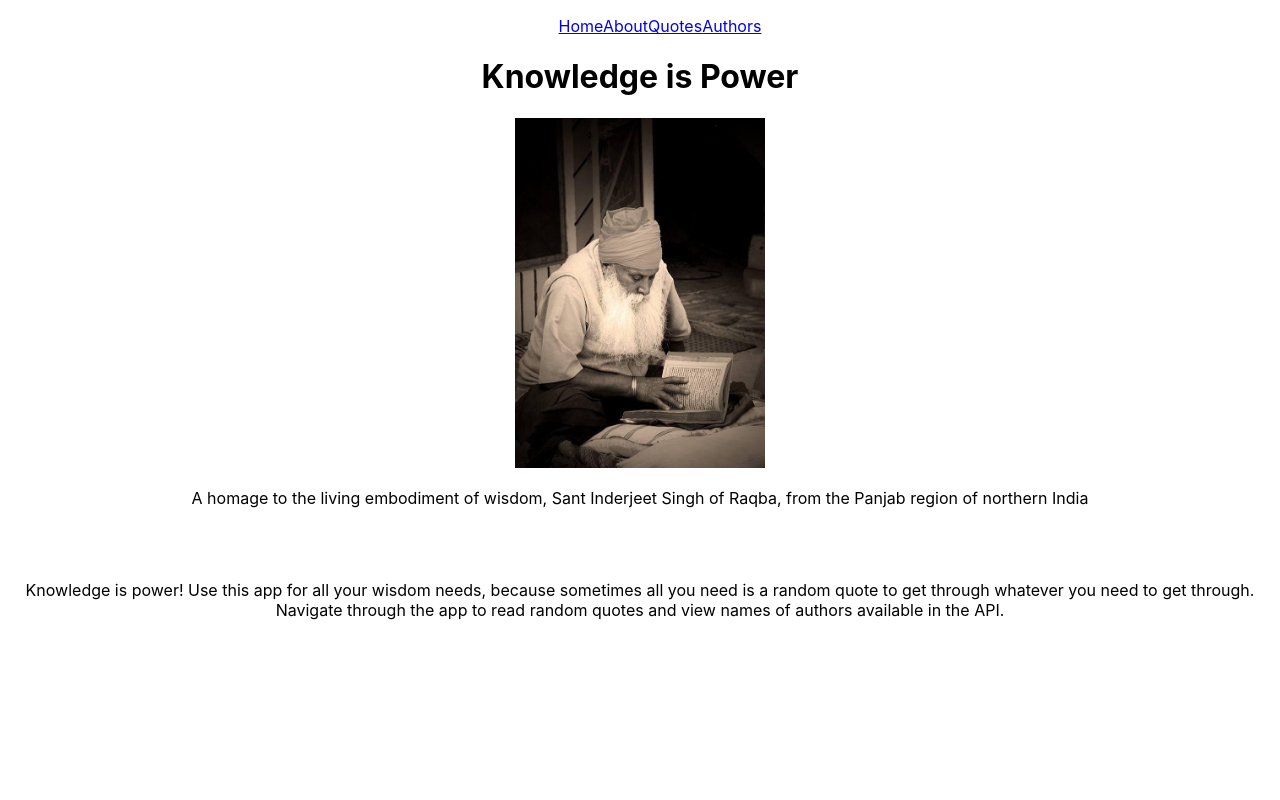
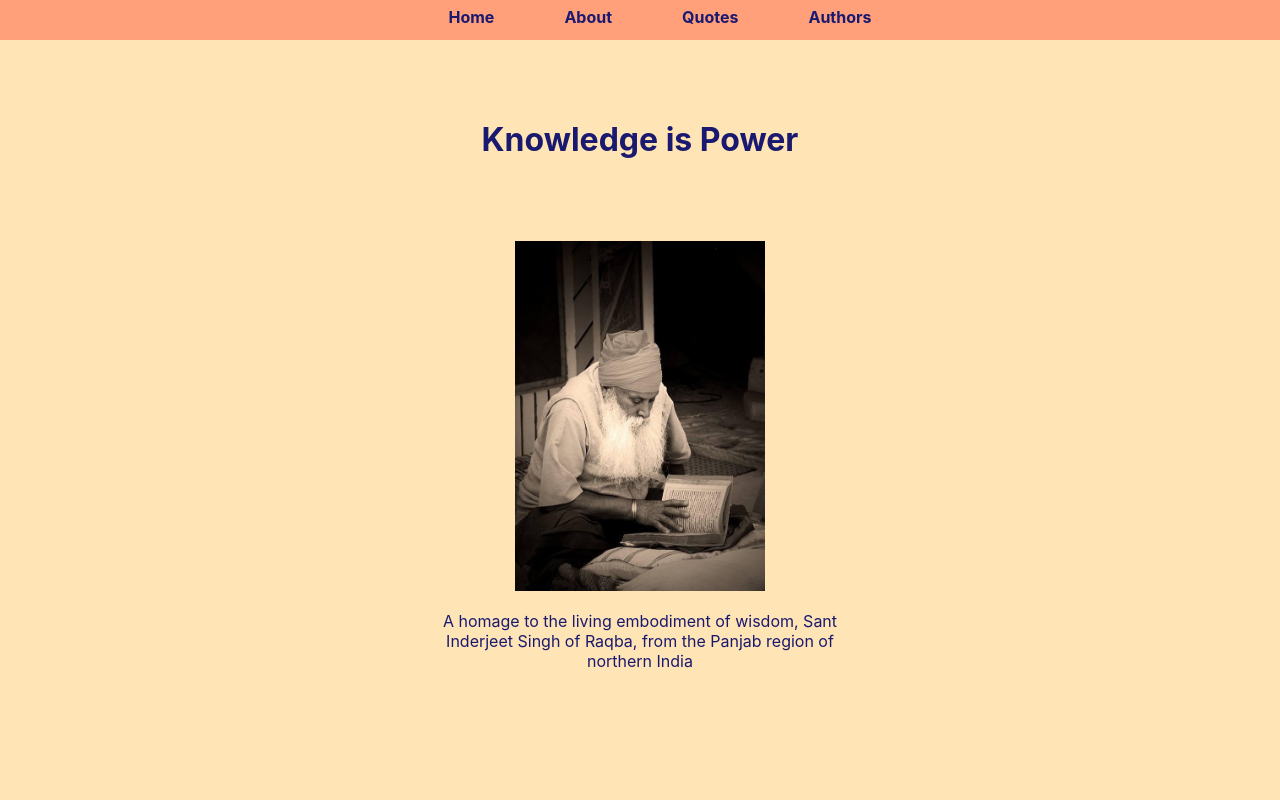
Before and after one commit to robby-g-singh/GA-React-Project, a React (Create React App) app: page / in a window 1280 px wide. Shown: the top 800 px of the page. Built offline with nearby package versions, Linux system fonts and the light colour scheme; no server answers.

Commit message:
commit changes

```diff
--- a/src/App.css
+++ b/src/App.css
@@ -1,5 +1,7 @@
 .App {
   text-align: center;
+  color: #191970;
+
 }
 
 .App-logo {
@@ -36,3 +38,27 @@
     transform: rotate(360deg);
   }
 }
+
+body {
+  background-color: #FFE4B5;
+}
+
+.nav-list {
+  border: 5px;
+  background-color: #FFA07A;
+  margin: 0px;
+  height: 40px;
+
+}
+
+.nav-list a {
+  color: #191970;
+  margin-left: 20px;
+  margin-right: 20px;
+  text-decoration: none;
+  padding: 7px 15px;
+  display: inline-block;
+  vertical-align: middle;
+  font-weight: bold;
+
+}
--- a/src/Components/About.js
+++ b/src/Components/About.js
@@ -1,10 +1,13 @@
+import '../stylesheets/About.css'
+
 const About = () => {
     return (
         <div className="about-page">
-            <h1>About Page</h1>
+            <h1 id="about-heading">About Page</h1>
             <br></br>
-            <h2>My first React App!</h2>
+            <h2 id="about-subheading">My first React App!</h2>
             <br></br>
+            <div className="readMe">
                 <p className="first-paragraph">
                     As a novice to React, I found this project to be a great way to test my skills in React.
                     The project was a great way to understand APIs and how they work.
@@ -36,6 +39,7 @@ const About = () => {
                     powerful of a framework it is.
                 </p>
             </div>
+        </div>
     )
 }
 
--- a/src/Components/Authors.js
+++ b/src/Components/Authors.js
@@ -1,4 +1,5 @@
 import AuthorsData from './Data/AuthorsData'
+import '../stylesheets/Authors.css'
 
 const Authors = () => {
     return (
--- a/src/Components/Home.js
+++ b/src/Components/Home.js
@@ -1,14 +1,19 @@
 import image from '../images/image1.jpeg'
 import HomeData from './Data/HomeData'
+import '../stylesheets/Home.css'
 
 const Home = () => {
     return (
         <div className="home-page">
-            <h1>Knowledge is Power</h1>
-            <img src={image} alt="Great Sikh scholar Sant Inderjeet Singh" style={{width:250, height:350}}/>
-            <p>A homage to the living embodiment of wisdom, Sant Inderjeet Singh of Raqba, from the Panjab region of northern India</p>
+            <h1 id="title">Knowledge is Power</h1>
+            <div className="home-pic" >
+                <img src={image} alt="Great Sikh scholar Sant Inderjeet Singh" style={{width:250, height:350}}/>
+                <p>A homage to the living embodiment of wisdom, Sant Inderjeet Singh of Raqba, from the Panjab region of northern India</p>
+            </div>
             <br></br>
-            <HomeData />
+            <div className='home-quote'>
+                <HomeData />
+            </div>
             <br></br>
             <p className="home-bio">
                 Knowledge is power! Use this app for all your wisdom needs, because sometimes all you need is a random
--- a/src/Components/Quotes.js
+++ b/src/Components/Quotes.js
@@ -1,13 +1,16 @@
 import Data from "./Data/QuotesData"
+import '../stylesheets/Quotes.css'
 
 const Quotes = () => {
     return (
         <div className="quotes-page">
-            <h1>Quotes Page</h1>
-            <h2>This page regenerates 20 quotes at a time whenever refreshed. Keep at it until you read the one
+            <h1 id="quotes-heading">Quotes Page</h1>
+            <h2 id="quotes-subheading">This page regenerates 20 quotes at a time whenever refreshed. Keep at it until you find the one
                 that resonates with you!
             </h2>
-            <Data />
+            <div id="quotes-data">
+                <Data />
+            </div>
         </div>
     )
 }
```
Lines whose indentation alone changed are shown as unchanged.
